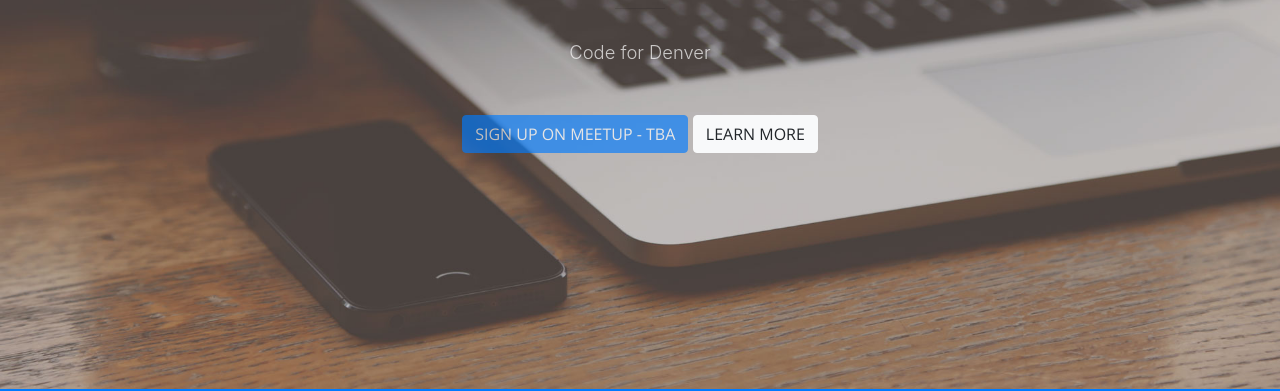
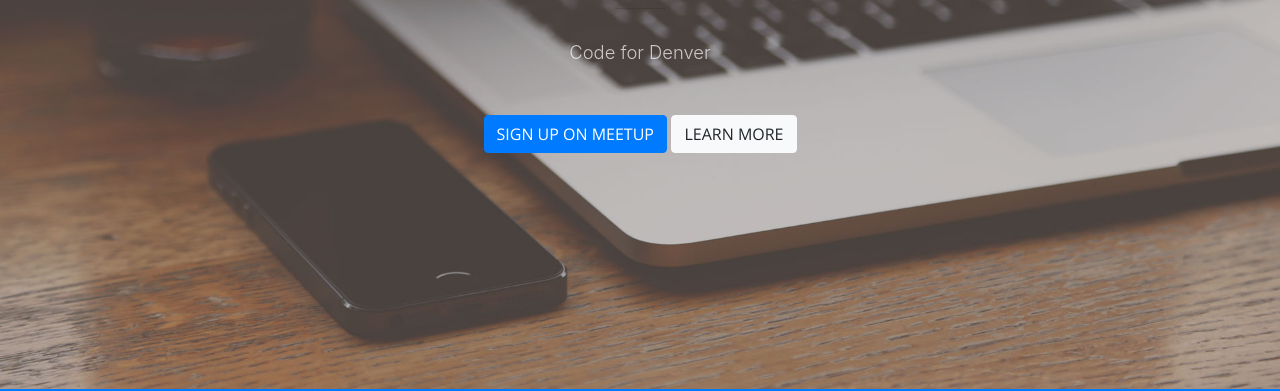
Before and after one commit to codefordenver/NDoCH-Website, a website with bundled scripts: page index.html in a window 1280 px wide. Shown: the part 411-802 px from the top of the page. Built offline with nearby package versions, Linux system fonts and the light colour scheme.

Commit message:
Updated meetup button
Removed disabled class and TBA language on button

```diff
--- a/index.html
+++ b/index.html
@@ -87,7 +87,7 @@
         </div>
         <div class="col-lg-8 mx-auto">
           <p class="text-faded mb-5">Code for Denver</p>
-          <a class="btn btn-primary btn-xl js-scroll-trigger disabled" href="https://www.meetup.com/CodeForDenver/events/264392549">SIGN UP ON MEETUP - TBA</a>
+          <a class="btn btn-primary btn-xl js-scroll-trigger" href="https://www.meetup.com/CodeForDenver/events/264392549">SIGN UP ON MEETUP</a>
           <a class="btn btn-light btn-xl js-scroll-trigger" href="#ndoch">LEARN MORE</a>
         </div>
       </div>
```
